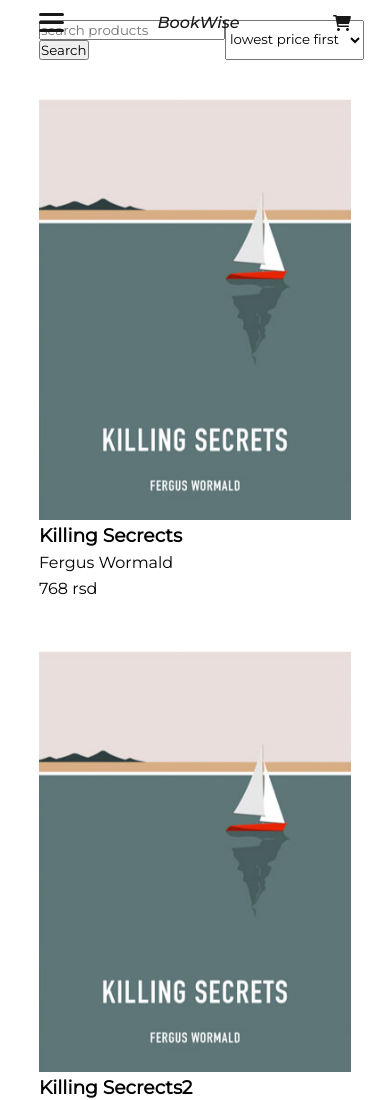
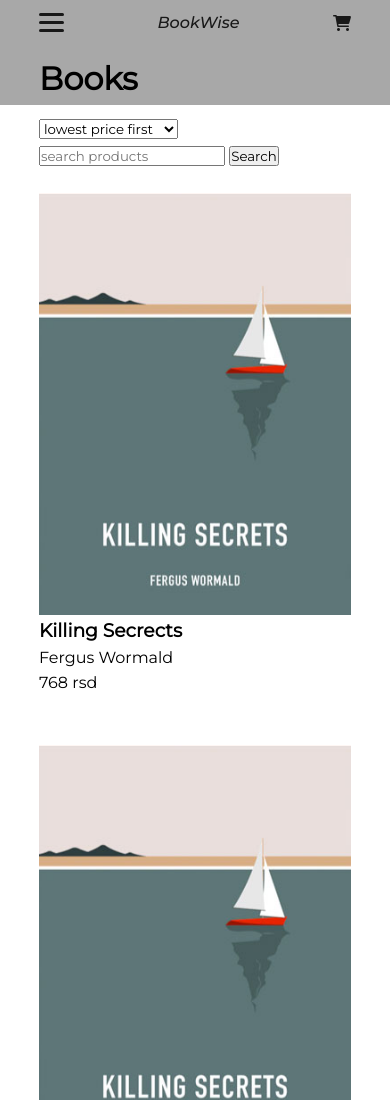
Before and after one commit to blumrj/BookWise, a plain HTML site: page products.html in a window 390 px wide. Shown: the top 1100 px of the page. Drawn offline with Linux system fonts and the light colour scheme.

Commit message:
responsive pt. 4

```diff
--- a/assets/css/style.css
+++ b/assets/css/style.css
@@ -292,8 +292,14 @@ nav p a{
     max-width: 100%;
     height: auto;
 }
-
 /* products*/
+#productsH1{
+    background-color: #a8a8a8;
+    padding: 8% 10% 2% 10%;
+}
+#searchProductsDiv.container{
+    padding: 2% 10%;
+}
 .productCard{
     cursor: pointer;
     width: 20%;
@@ -338,8 +344,8 @@ footer div a i{
     display: none;
     position: fixed;
     bottom: 20px;
-    right: 30px;
-    z-index: 99;
+    right: 20px;
+    z-index: 5;
     border: none;
     outline: none;
     background-color: #a8a8a8;
@@ -393,12 +399,17 @@ footer div a i{
         width: 100%;
         margin: auto;
     }
+    #productsH1{
+        padding-top: 15%;
+    }
+    #searchProductsDiv{
+        flex-direction: column-reverse;
+    }
+    #searchProductsDiv select{
+        width: fit-content;
+        margin: 2% 0px;
+    }
 }
 @media screen and (max-width: 376px){
 
 }
-/* @media screen and (max-width: 290px){
-    body{
-        font-size: 13px;
-    }
-} */
--- a/products.html
+++ b/products.html
@@ -24,8 +24,9 @@
         </nav>
     </header>
     <main>
-        <!-- <h1 id="productsH1">Books</h1> -->
-        <div class="container d-flex justify-content-between">
+        <div>
+            <h1 id="productsH1">Books</h1>
+            <div  id='searchProductsDiv' class="container d-flex justify-content-between">
                 <div>
                     <input type="text" name="searchProducts" id="searchProducts" placeholder="search products"/>
                     <input type="button" name="searchProductsButton" id="searchProductsButton" value="Search"/>
@@ -35,6 +36,7 @@
                     <option value="price descending">highest price first</option>
                     <option value="newest products">newest products</option>
                 </select>
+            </div>
         </div>
         <div id="productCardsDiv" class="container d-flex justify-content-between flex-wrap">
             <!-- content injected through JavaScript -->
```
Lines whose indentation alone changed are shown as unchanged.
